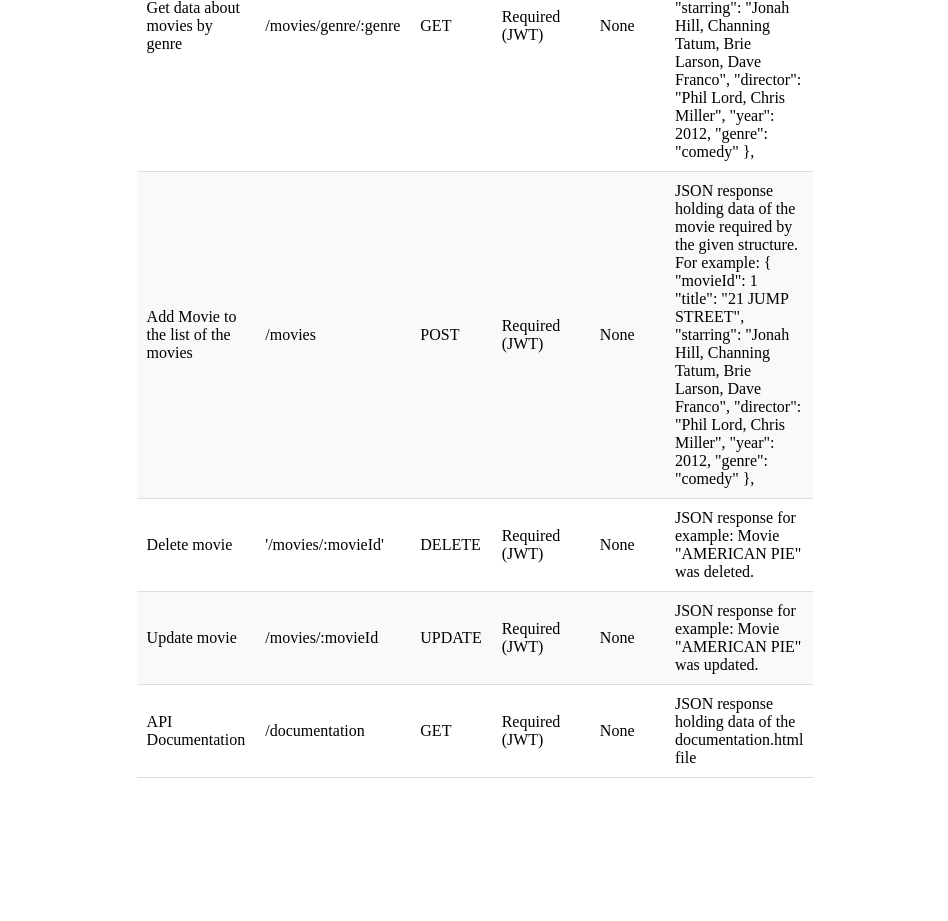
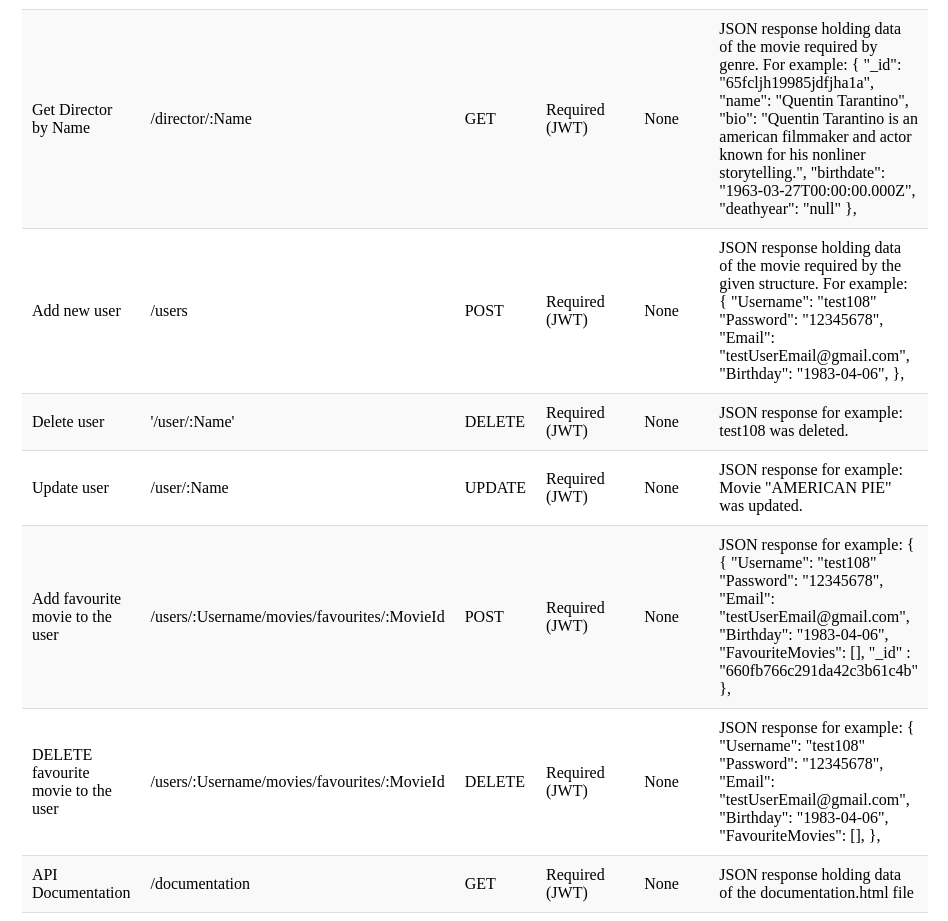
Before and after one commit to weraseemann/my-movie-api, a website: page public/documentation.html in a window 1280 px wide. Shown: the part 777-1698 px from the top of the page, without its empty margins (165-1113 px from the left). Before the commit the page ends 1563 px from the top, so only its background shows below. Drawn offline with Linux system fonts and the light colour scheme.

Commit message:
Updated documentation file

```diff
--- a/public/documentation.html
+++ b/public/documentation.html
@@ -72,7 +72,7 @@ td {
             </tr>
             <tr>
                 <td>Get data about a movie by name</td>
-                <td>/movies/title/:name</td>
+                <td>/movies/:Title</td>
                 <td>GET</td>
                 <td>Required (JWT)</td>
                 <td>None</td>
@@ -88,7 +88,7 @@ td {
             </tr>
             <tr>
                 <td>Get data about movies by genre</td>
-                <td>/movies/genre/:genre</td>
+                <td>/movies/genre/:Name</td>
                 <td>GET</td>
                 <td>Required (JWT)</td>
                 <td>None</td>
@@ -101,37 +101,82 @@ td {
                     "genre": "comedy"
                 },
             </tr>
+            <td>Get Director by Name </td>
+                <td>/director/:Name</td>
+                <td>GET</td>
+                <td>Required (JWT)</td>
+                <td>None</td>
+                <td>JSON response holding data of the movie required by genre. For example:
+                    {
+                    "_id": "65fcljh19985jdfjha1a",
+                    "name": "Quentin Tarantino",
+                    "bio": "Quentin Tarantino is an american filmmaker and actor known for his nonliner storytelling.",
+                    "birthdate": "1963-03-27T00:00:00.000Z",
+                    "deathyear": "null"
+                },
+            </tr>
             <tr>
-                <td>Add Movie to the list of the movies</td>
-                <td>/movies</td>
+                <td>Add new user</td>
+                <td>/users</td>
                 <td>POST</td>
                 <td>Required (JWT)</td>
                 <td>None</td>
                 <td>JSON response holding data of the movie required by the given structure. For example:
                     {
-                    "movieId": 1
-                    "title": "21 JUMP STREET",
-                    "starring": "Jonah Hill, Channing Tatum, Brie Larson, Dave Franco",
-                    "director": "Phil Lord, Chris Miller",
-                    "year": 2012,
-                    "genre": "comedy"
-                }, </td>
+                    "Username": "test108"
+                    "Password": "12345678",
+                    "Email": "testUserEmail@gmail.com",
+                    "Birthday": "1983-04-06",
+                },
+                </td>
             </tr>
             <tr>
-                <td>Delete movie</td>
-                <td>'/movies/:movieId'</td>
+                <td>Delete user</td>
+                <td>'/user/:Name'</td>
                 <td>DELETE</td>
                 <td>Required (JWT)</td>
                 <td>None</td>
-                <td>JSON response for example: Movie "AMERICAN PIE" was deleted.</td>
+                <td>JSON response for example: test108 was deleted.</td>
             </tr>
             <tr>
-                <td>Update movie</td>
-                <td>/movies/:movieId</td>
+                <td>Update user</td>
+                <td>/user/:Name</td>
                 <td>UPDATE</td>
                 <td>Required (JWT)</td>
                 <td>None</td>
                 <td>JSON response for example: Movie "AMERICAN PIE" was updated.</td>
+            </tr>
+            <td> Add favourite movie to the user</td>
+                <td>/users/:Username/movies/favourites/:MovieId</td>
+                <td>POST</td>
+                <td>Required (JWT)</td>
+                <td>None</td>
+                <td>JSON response for example:    {
+                    {
+                        "Username": "test108"
+                        "Password": "12345678",
+                        "Email": "testUserEmail@gmail.com",
+                        "Birthday": "1983-04-06",
+                        "FavouriteMovies": [],
+                        "_id" : "660fb766c291da42c3b61c4b"
+                    },
+                    </td>
+                }, </td>
+            </tr>
+            <td> DELETE favourite movie to the user</td>
+                <td>/users/:Username/movies/favourites/:MovieId</td>
+                <td>DELETE</td>
+                <td>Required (JWT)</td>
+                <td>None</td>
+                <td>JSON response for example:
+                    {
+                        "Username": "test108"
+                        "Password": "12345678",
+                        "Email": "testUserEmail@gmail.com",
+                        "Birthday": "1983-04-06",
+                        "FavouriteMovies": [],
+                    },
+                </td>
             </tr>
             <tr>
                 <td>API Documentation</td>
```
